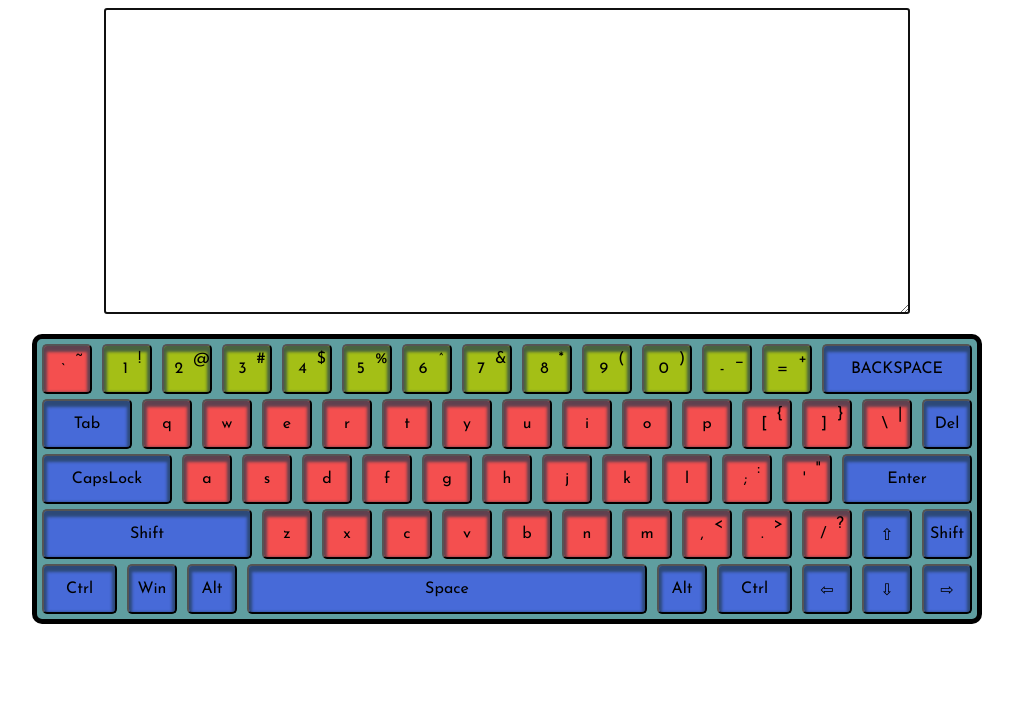
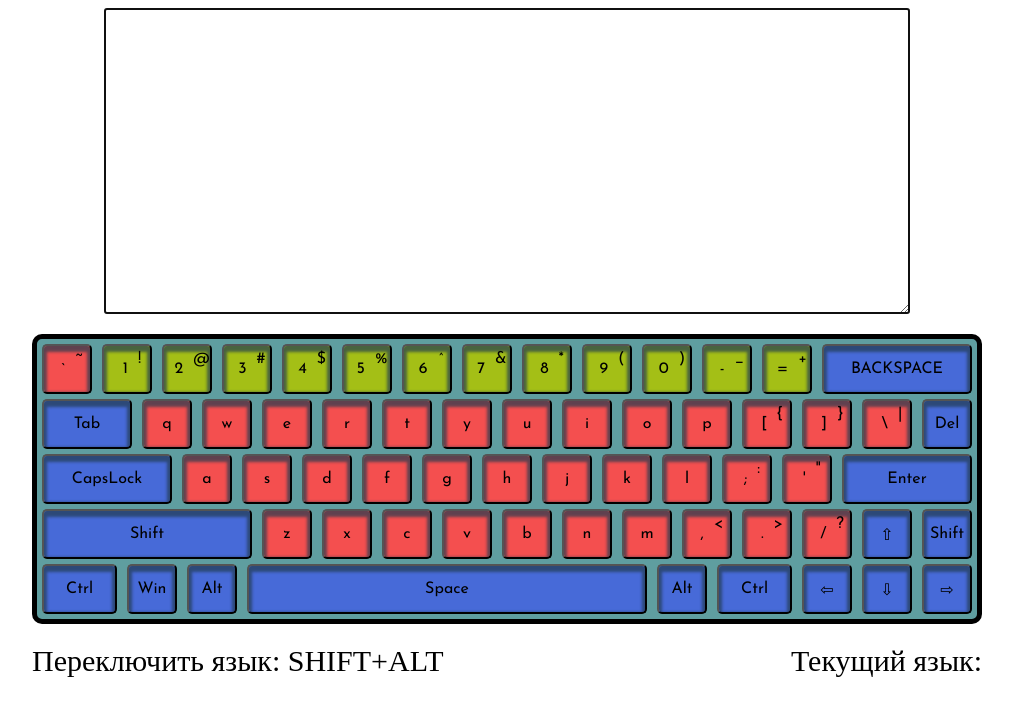
Before and after one commit to AndreyGudin/virtual-keyboard, a website: page index.html in a window 1280 px wide. Shown: the whole page, without its empty margins (133-1146 px from the left). Drawn offline with Linux system fonts and the light colour scheme.

Commit message:
feat: add div with current language, div with combination for switch

```diff
--- a/scripts.js
+++ b/scripts.js
@@ -14,7 +14,11 @@ const KEYBOARD_RU = [
 ];
 const VIRTUAL_KEYBOARD = document.createElement('div');
 const TEXT_AREA = document.createElement('textarea');
+const LANGUAGE_WRAPPER = document.createElement('div');
 const LANGUAGE_DIV = document.createElement('div');
+const LANGUAGE_CURR_WRAPPER = document.createElement('div');
+const LANGUAGE_COMB = document.createElement('div');
+const LANGUAGE_CURR = document.createElement('div');
 let currentLanguage = sessionStorage.getItem("currentLanguage");
 
 class KeyboardButton {
@@ -378,10 +382,20 @@ function switchToEnglish() {
 
 VIRTUAL_KEYBOARD.classList.add('virtual-keyboard');
 TEXT_AREA.classList.add('virtual-keyboard__text-area');
+LANGUAGE_WRAPPER.classList.add('virtual-keyboard__language-wrapper');
 LANGUAGE_DIV.classList.add('virtual-keyboard__language');
+LANGUAGE_COMB.classList.add('virtual-keyboard__language-comb');
+LANGUAGE_CURR.classList.add('virtual-keyboard__language-curr');
+LANGUAGE_CURR_WRAPPER.classList.add('virtual-keyboard__curr-wrapper');
 document.body.append(TEXT_AREA);
 document.body.append(VIRTUAL_KEYBOARD);
-document.body.append(LANGUAGE_DIV);
+document.body.append(LANGUAGE_WRAPPER);
+LANGUAGE_WRAPPER.append(LANGUAGE_COMB);
+LANGUAGE_WRAPPER.append(LANGUAGE_CURR_WRAPPER);
+LANGUAGE_CURR_WRAPPER.append(LANGUAGE_CURR);
+LANGUAGE_CURR_WRAPPER.append(LANGUAGE_DIV);
+LANGUAGE_COMB.innerText = "Переключить язык: SHIFT+ALT";
+LANGUAGE_CURR.innerText = "Текущий язык:"
 KEYBOARD_EN.forEach((key) => {
   const divForKeyboardLine = document.createElement('div');
   divForKeyboardLine.classList.add('virtual-keyboard__keyboard-line');
--- a/styles.scss
+++ b/styles.scss
@@ -110,3 +110,12 @@ body {
   top: -10px;
   left: 10px;
 }
+
+.virtual-keyboard__language-wrapper,.virtual-keyboard__curr-wrapper{
+  display: flex;
+}
+
+.virtual-keyboard__language-wrapper{
+  width: 950px;
+  justify-content: space-between;
+}
```
Also changed, not shown: styles.css.
